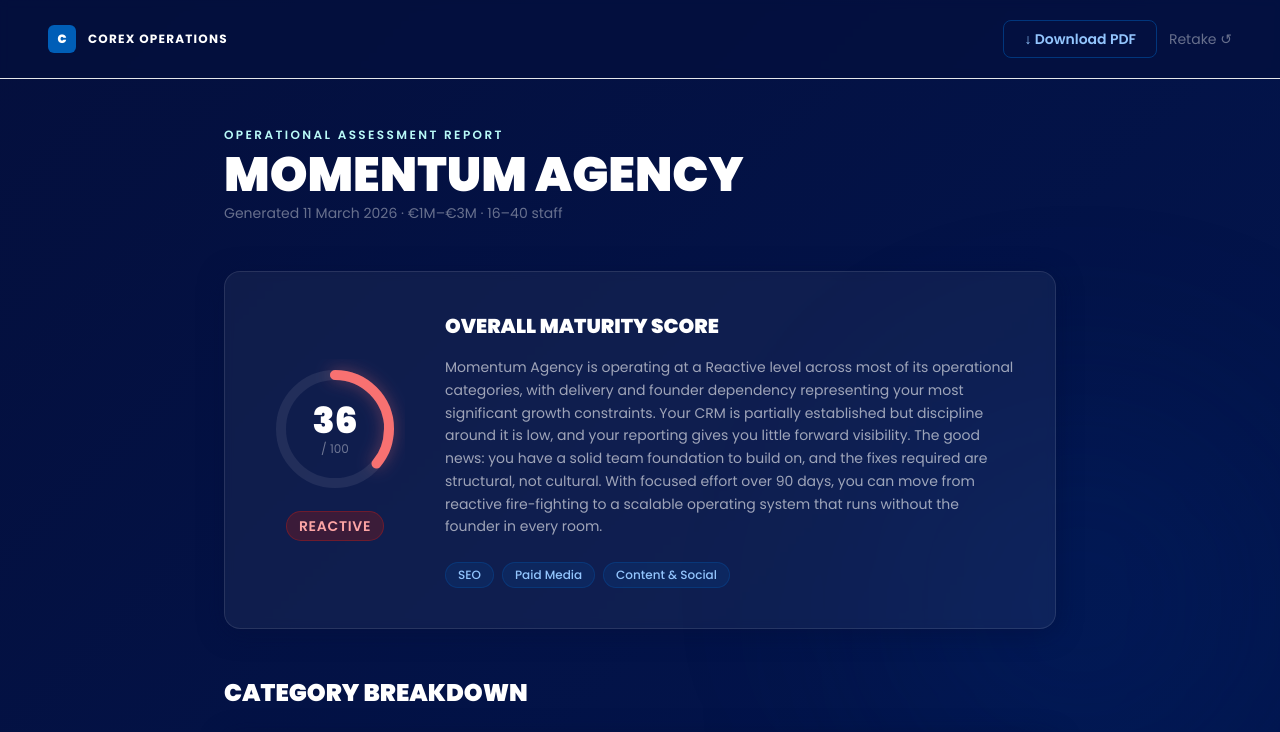
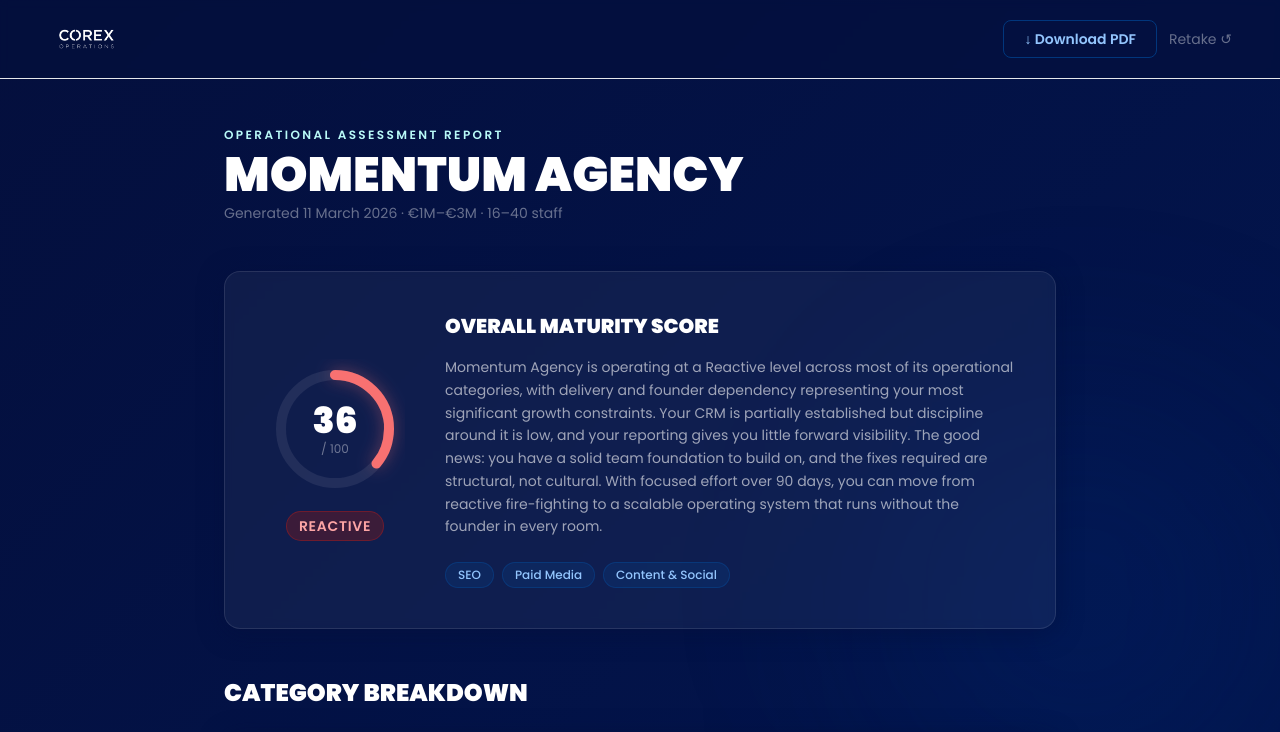
Before and after one commit to eamonn-cloud/ai-lead-magnet, a React (Vite) app: page /report/1 in a window 1280 px wide. Shown: the top 732 px of the page. Built offline with nearby package versions, Linux system fonts and the light colour scheme.

Commit message:
Preceding changes

```diff
--- a/src/pages/Report.tsx
+++ b/src/pages/Report.tsx
@@ -108,10 +108,7 @@ export default function Report() {
       {/* Nav */}
       <nav className="relative z-10 flex items-center justify-between px-6 md:px-12 py-5 border-b border-white/8 bg-navy-deepest/60 backdrop-blur-sm sticky top-0">
         <div className="flex items-center gap-3">
-          <div className="w-7 h-7 rounded-md bg-blue-primary flex items-center justify-center">
-            <span className="text-white font-black text-xs">C</span>
-          </div>
-          <span className="font-bold text-white uppercase tracking-widest text-xs">Corex Operations</span>
+          <img src={corexLogo} alt="Corex Operations" className="h-7 w-auto" />
         </div>
         <div className="flex items-center gap-3">
           <button
```
